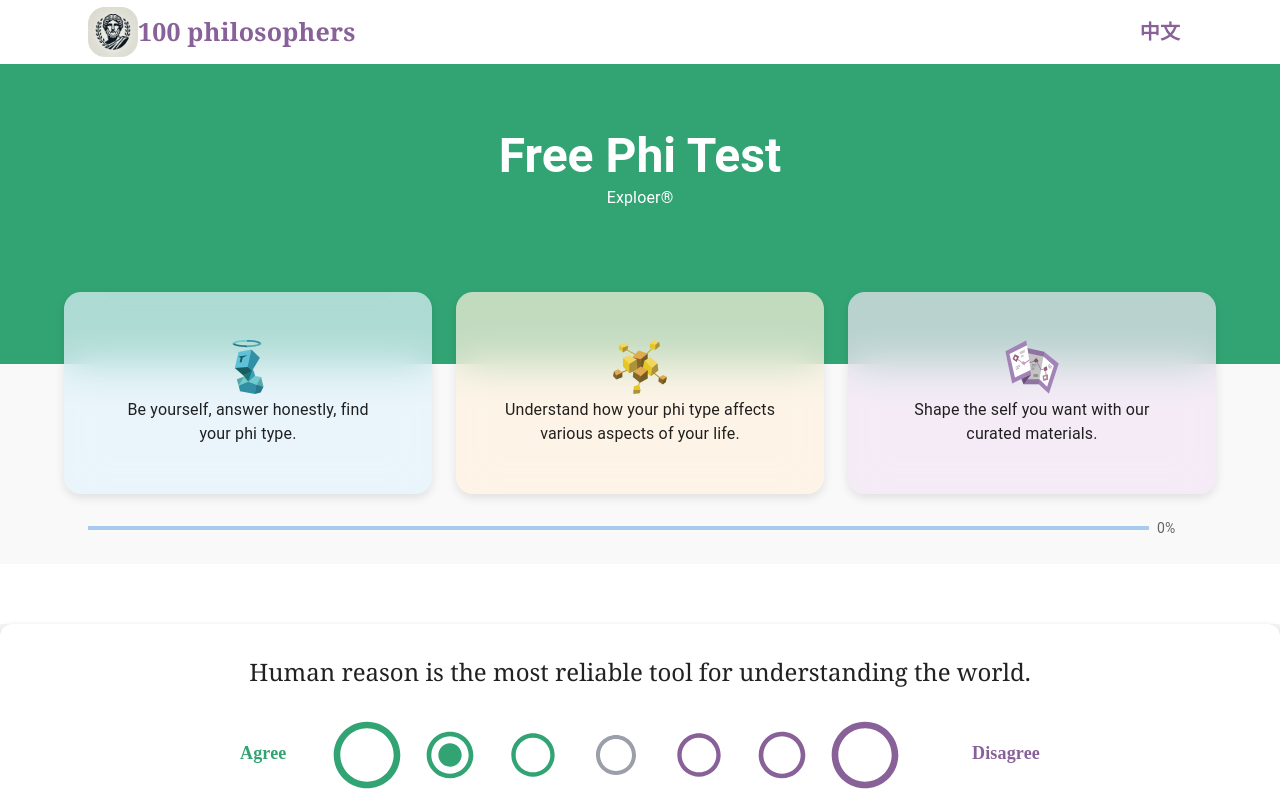
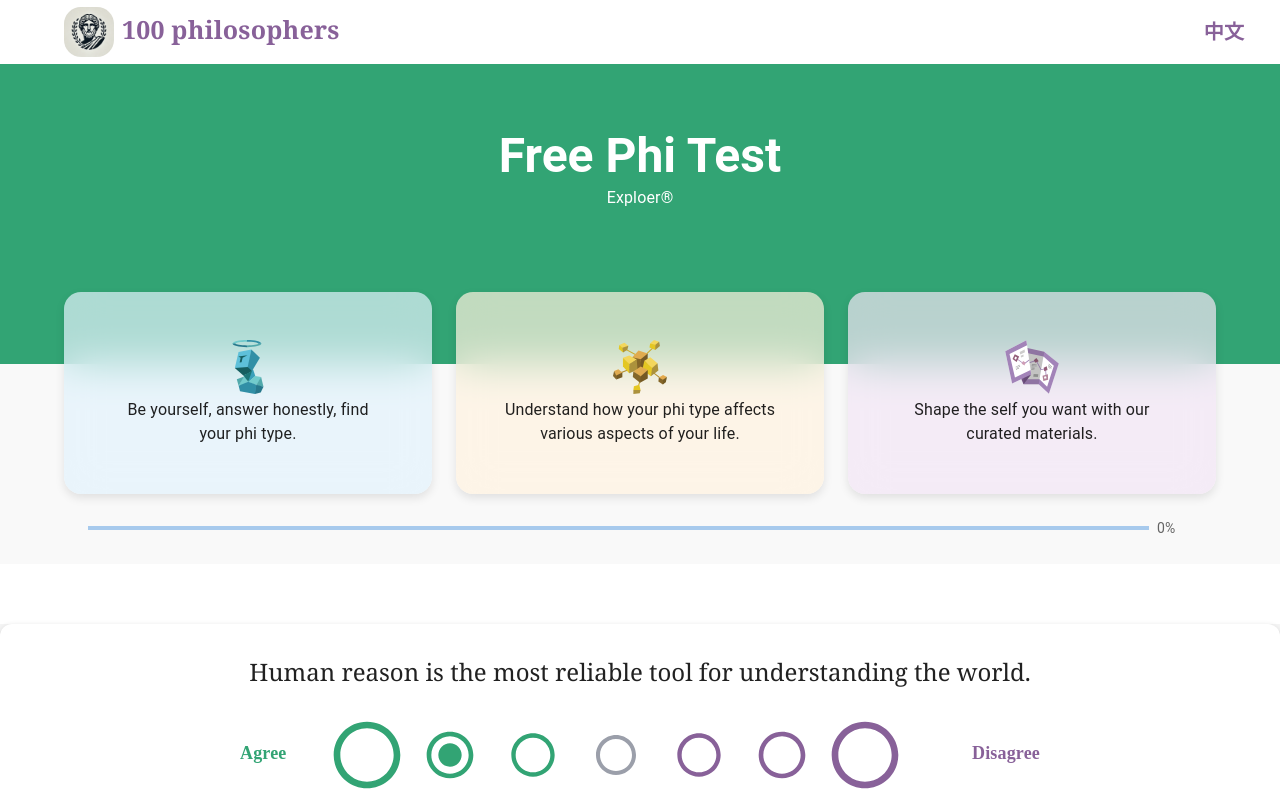
Before and after one commit to 1234vincent/philosophy, a React (Create React App) app: page / in a window 1280 px wide. Shown: the top 800 px of the page. Built offline with nearby package versions, Linux system fonts and the light colour scheme.

Commit message:
almost final

```diff
--- a/src/components/HomeTop.jsx
+++ b/src/components/HomeTop.jsx
@@ -11,12 +11,13 @@ const HomeTop = ({page, isEnglish, setIsEnglish}) => {
     return (
         <div>
             <AppBar position="sticky" sx={{ backgroundColor: "white", boxShadow: "none" }}>
-            <Container sx = {{marginLeft: 5}}>
-                <Toolbar position="fixed" display = "flex">
+                <Toolbar sx =  {{display: "flex", justifyContent: "space-between",alignContent: "center" }}>
+                    <Box sx = {{display: "flex", alignContent: "center", gap: 1, marginLeft: 5}}>
                     <img src="sy.webp" alt="logo" style={{ width: 50, height: 50, borderRadius: "17px",   }} />
-                    <Typography sx={{ fontFamily: "Calluna, Georgia, serif", fontWeight: "bold", flexGrow: 1, color: "#886199" , fontSize: 25}}>
+                    <Typography sx={{ fontFamily: "Calluna, Georgia, serif", fontWeight: "bold", flexGrow: 1, color: "#886199" , fontSize: 25, marginTop: 0.5}}>
                         100 philosophers
                     </Typography>
+                    </Box>
                     <Button
                         sx={{padding: 0, color: "#886199", fontSize: 20, fontWeight: "bold", Right: 5}}
                         onClick={() => setIsEnglish(!isEnglish)}
@@ -26,7 +27,6 @@ const HomeTop = ({page, isEnglish, setIsEnglish}) => {
                         </Typography>
                     </Button>
                 </Toolbar>
-            </Container>
             </AppBar>
             <Box
                 sx={{
--- a/src/components/resultPage.jsx
+++ b/src/components/resultPage.jsx
@@ -5,10 +5,13 @@ const ResultPage = ({ result }) => {
         <h2>Score Summary:</h2>
 
         <ul>
-            {result.array.forEach(element => {
-
-            })}
-        </ul>
+            {result.map((item, index) => (
+                <li key={index}>
+                <h3>{item.name}</h3>
+                <p>{item.score}</p>
+                </li>
+            ))}
+            </ul>
       </div>
     );
   };
```
